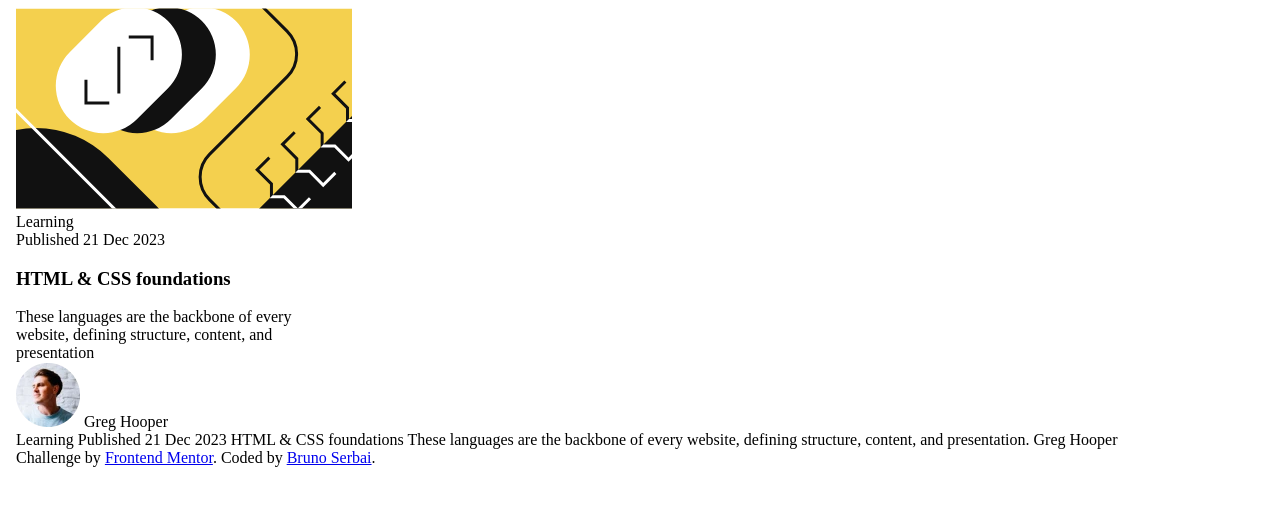
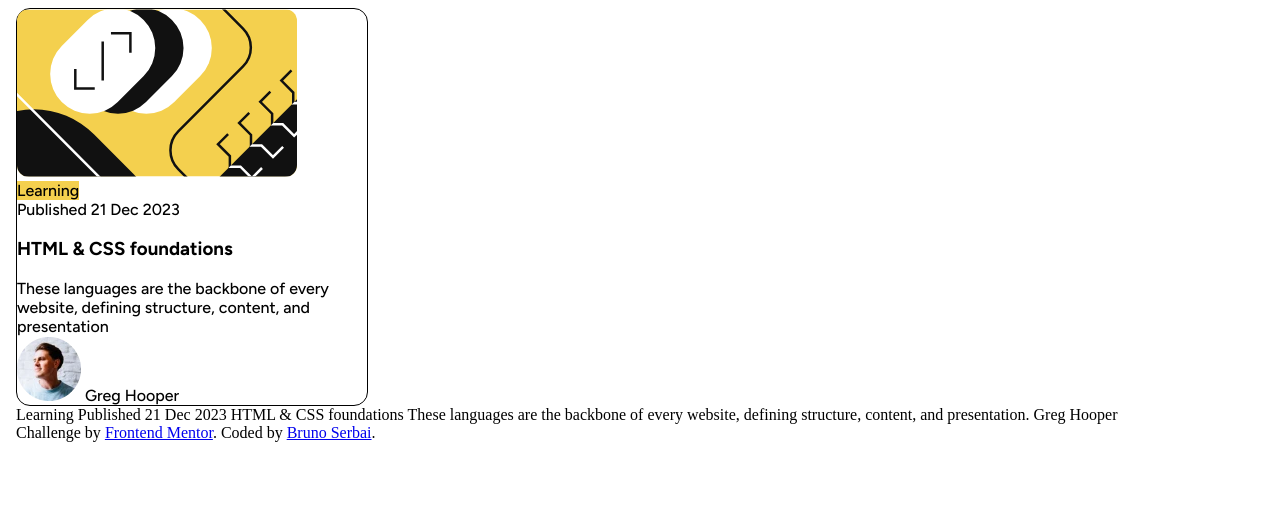
Before and after one commit to BrunoSerbai/Blog-preview-card, a React (Vite) app: page / in a window 1280 px wide. Shown: the top 506 px of the page. Built offline with nearby package versions, Linux system fonts and the light colour scheme.

Commit message:
update card border and font

```diff
--- a/index.html
+++ b/index.html
@@ -5,6 +5,9 @@
     <link rel="icon" type="image/svg+xml" href="/vite.svg" />
     <link rel="icon" type="image/png" sizes="32x32" href="./assets/images/favicon-32x32.png">
     <meta name="viewport" content="width=device-width, initial-scale=1.0" />
+      <link rel="preconnect" href="https://fonts.googleapis.com">
+      <link rel="preconnect" href="https://fonts.gstatic.com" crossorigin>
+      <link href="https://fonts.googleapis.com/css2?family=Figtree:ital,wght@0,300..900;1,300..900&display=swap" rel="stylesheet">
     <title>Frontend Mentor | Blog preview card</title>
   </head>
   <body>
--- a/src/Card.css
+++ b/src/Card.css
@@ -1,5 +1,22 @@
 .card{
+    font-size: 16px;
+    font-family: "Figtree", serif;
+  font-optical-sizing: auto;
+  font-weight: 500;
+  font-style: normal;
+    display:flexbox;
     border-color: black;
+    border-style:solid;
     border-width: 1px;
-    max-width: 300px;
+    background-color: hsl(0, 0%, 100%);
+    max-width: 350px;
+    border-radius:14px;
 }
+.cardImg{
+    max-width: 80%;
+    border-radius:12px
+}
+.tag{
+    background-color: hsl(47, 88%, 63%);
+    width:fit-content;
+}
--- a/src/Card.tsx
+++ b/src/Card.tsx
@@ -6,7 +6,7 @@
   return (
     <>
       <div className="card">
-        <img src={image} />
+        <img src={image} className="cardImg"/>
         <div className="tag">Learning</div>
         <div className="date">Published 21 Dec 2023</div>
         <h3>HTML & CSS foundations</h3>
```
